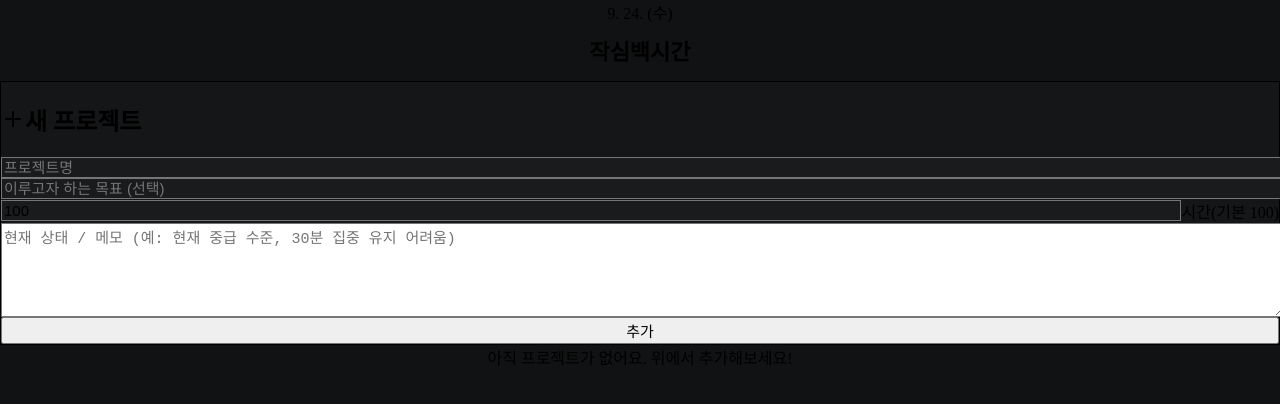
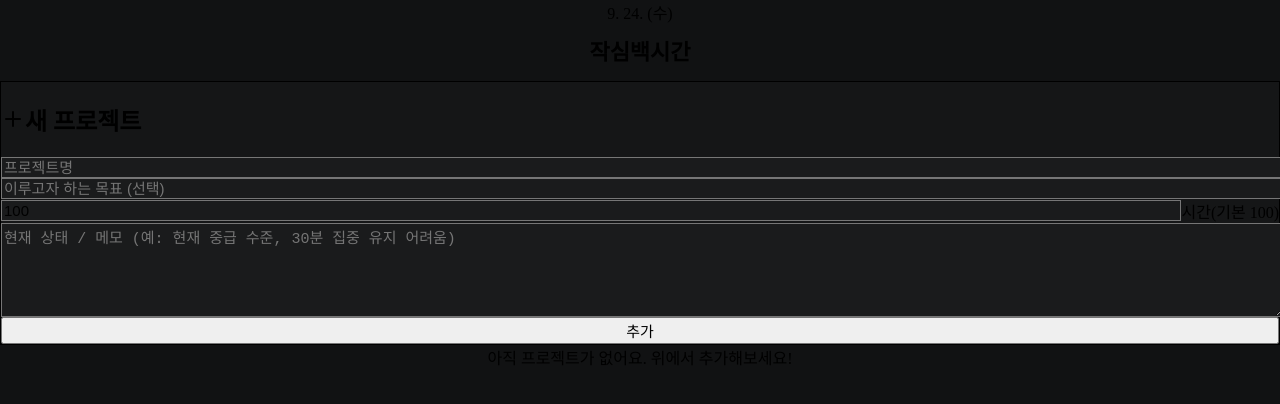
Before and after one commit to jimin020420/jaksim100h, a React (Vite) app: page / in a window 1280 px wide. Shown: the top 404 px of the page. Built offline with nearby package versions, Linux system fonts and the light colour scheme.

Commit message:
style: contrast fix (light/dark)

```diff
--- a/src/App.tsx
+++ b/src/App.tsx
@@ -214,7 +214,7 @@ export default function Jaksim100HoursApp() {
               value={form.currentStatus}
               onChange={(e) => setForm((f) => ({ ...f, currentStatus: e.target.value }))}
               placeholder="현재 상태 / 메모 (예: 현재 중급 수준, 30분 집중 유지 어려움)"
-              className="md:col-span-3 w-full rounded-xl border border-gray-300 px-3 py-3 text-[15px] placeholder:text-gray-400 focus:outline-none focus:ring-2 focus:ring-indigo-500 min-h-[88px]"
+              className="md:col-span-3 w-full rounded-xl border border-white/10 bg-[#1a1b1c] text-gray-100 px-3 py-3 text-[15px] placeholder:text-gray-500 focus:outline-none focus:ring-2 focus:ring-indigo-500 min-h-[88px]"
             />
           </div>
           <div className="flex md:justify-end">
```
